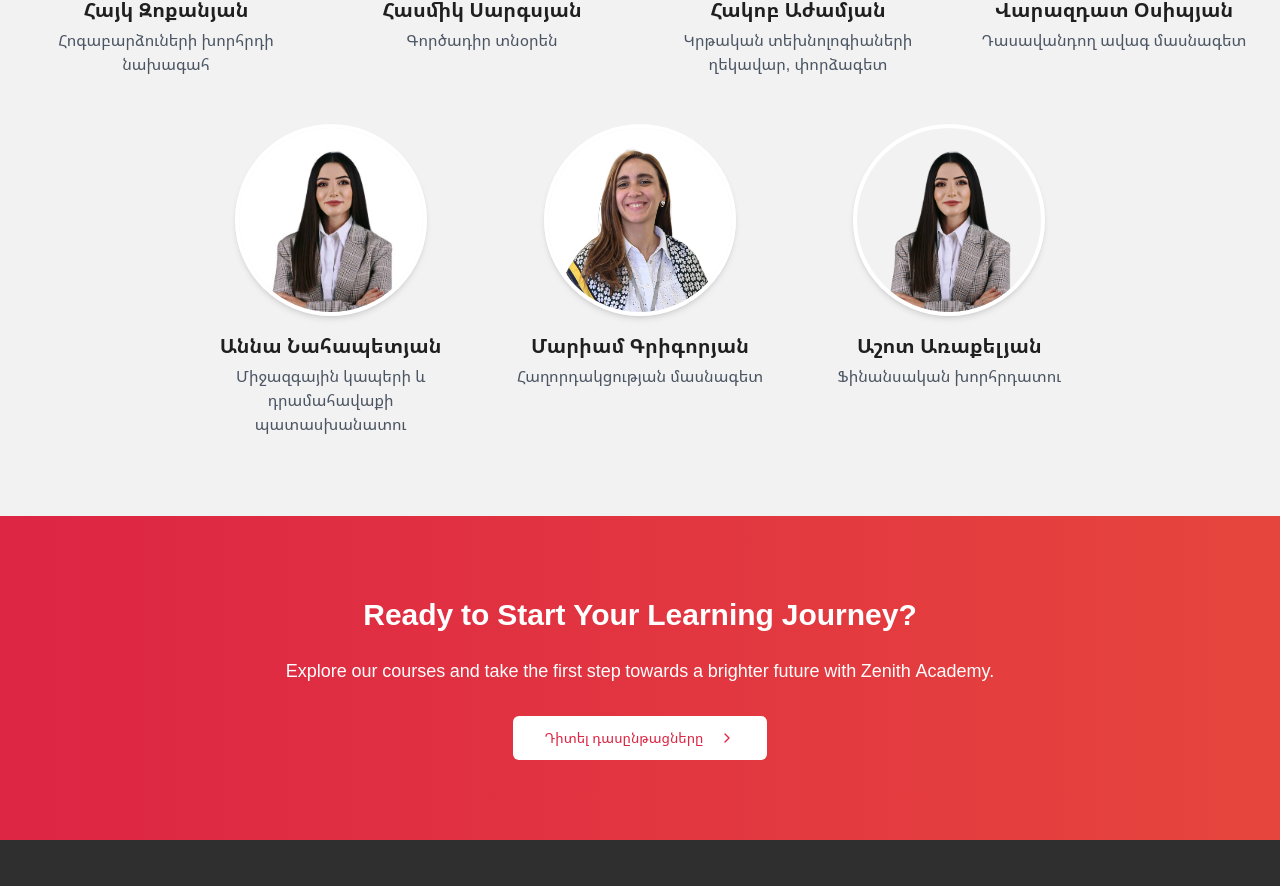
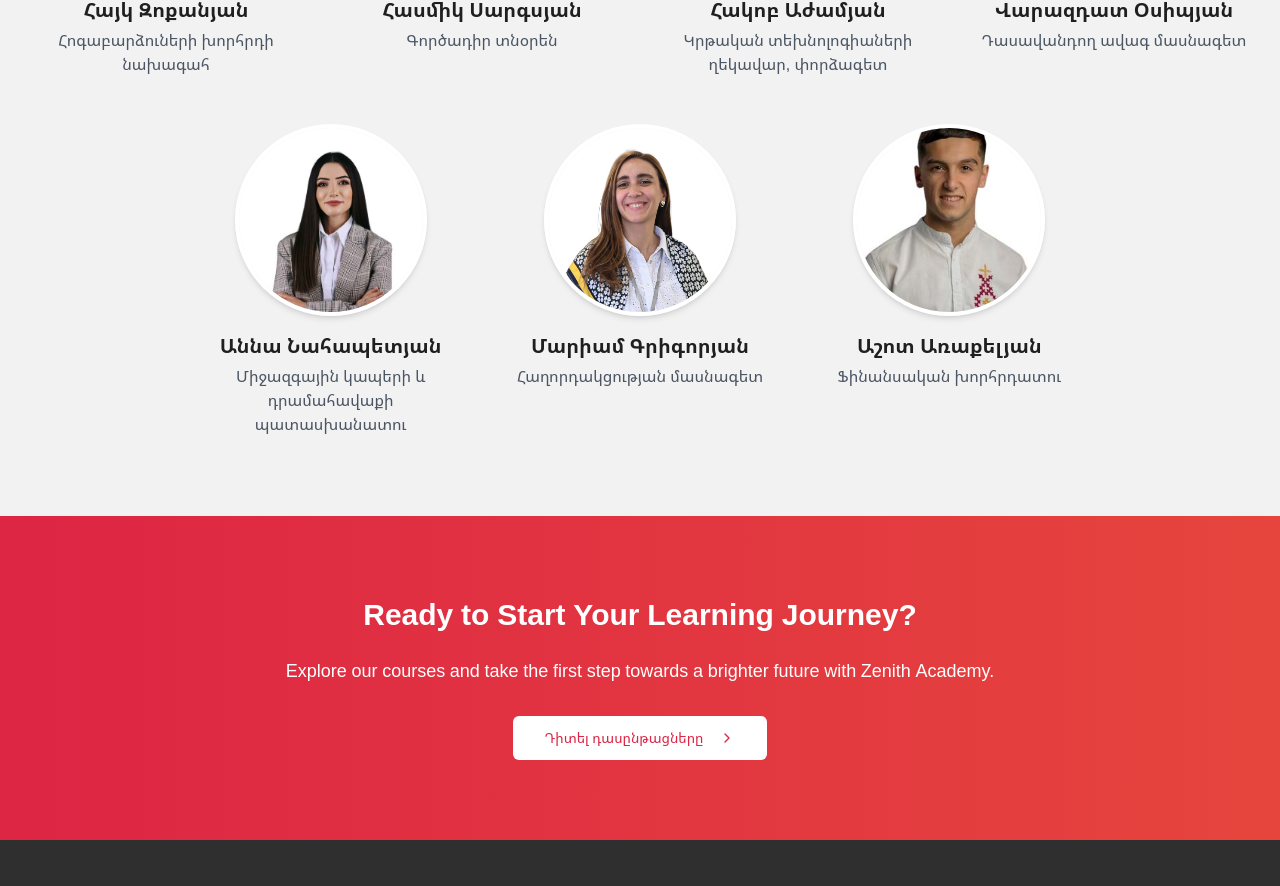
Before and after one commit to fulfilledbyai/zenith-academy-web, a React (Vite) app: page / in a window 1280 px wide. Shown: the part 4538-5424 px from the top of the page. Built offline with nearby package versions, Linux system fonts and the light colour scheme.

Commit message:
Visual edit in Lovable
Edited UI in Lovable

```diff
--- a/src/pages/Index.tsx
+++ b/src/pages/Index.tsx
@@ -238,7 +238,7 @@ const Index = () => {
 
             <div className="text-center">
               <div className="rounded-full overflow-hidden w-48 h-48 mx-auto mb-4 border-4 border-white shadow-md">
-                <img src="/lovable-uploads/34b17a2e-d126-426e-87aa-ac926cc05d2b.png" alt={t('team.ashot')} className="w-full h-full object-cover" />
+                <img alt={t('team.ashot')} className="w-full h-full object-cover" src="/lovable-uploads/2aa4cbe0-74bb-4dd0-a3b2-af2e6b361c60.jpg" />
               </div>
               <h3 className="text-xl font-bold mb-1">{t('team.ashot')}</h3>
               <p className="text-gray-600">{t('team.ashotRole')}</p>
```
Also changed, not shown: public/lovable-uploads/2aa4cbe0-74bb-4dd0-a3b2-af2e6b361c60.jpg (added).
